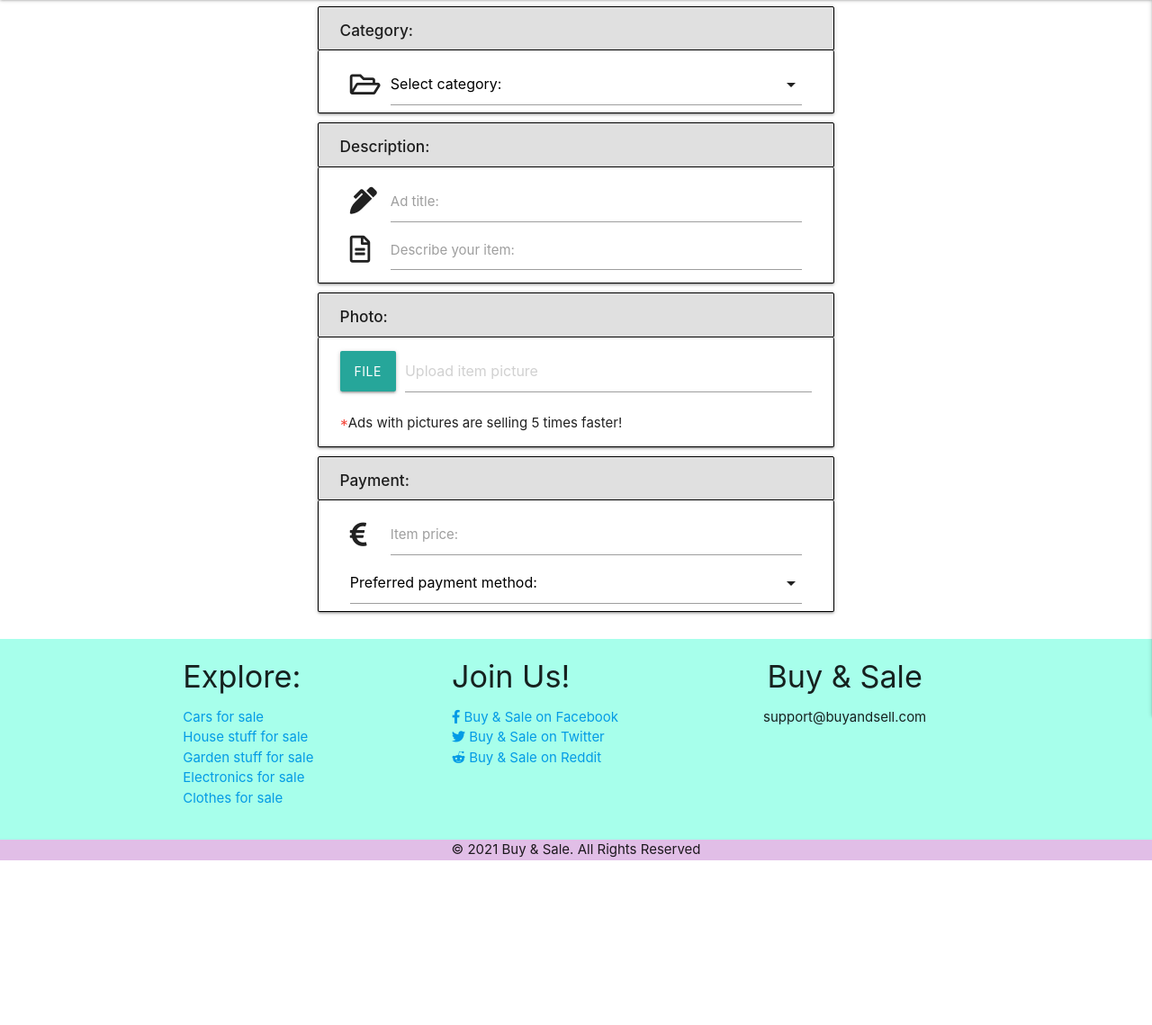
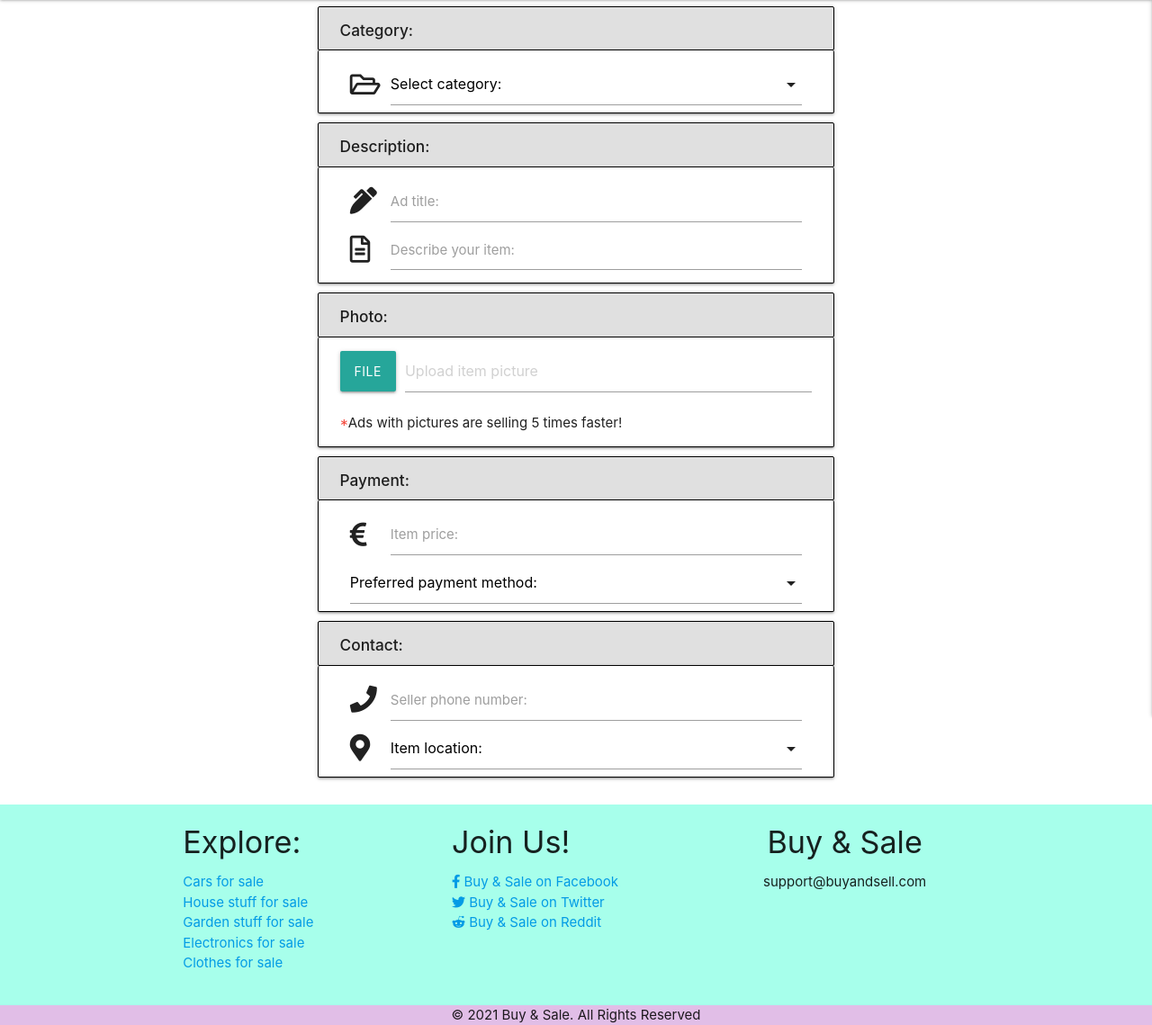
Before and after one commit to zokam1411/milestone-project-3, a Flask app: page /add_ad in a window 1280 px wide. Shown: the part 65-1204 px from the top of the page at 90% size. Before the commit the page ends 1021 px from the top, so only its background shows below. Run offline with Flask 2, Linux system fonts and the light colour scheme; some libraries are stand-ins or nearby versions.

Commit message:
Add contact tab to form

```diff
--- a/templates/add_ad.html
+++ b/templates/add_ad.html
@@ -77,6 +77,28 @@
                 </div>
             </div>
         </div>
+        <div class="card-panel grey lighten-2 tab-top">
+            <h6><strong>Contact:</strong></h6>
+        </div>
+        <div class="card-panel tab-bottom">
+            <div class="row">
+                <div class="input-field col s12">
+                    <i class="fas fa-phone prefix"></i>
+                    <input id="phone" name="phone" type="number" class="validate" minlength="1" maxlength="5"
+                        data-length="20" required>
+                    <label for="phone">Seller phone number:</label>
+                </div>
+                <div class="input-field col s12">
+                    <i class="fas fa-map-marker-alt prefix"></i>
+                    <select>
+                        <option value="" disabled selected>Item location:</option>
+                        <option value="1">Dublin</option>
+                        <option value="2">Cork</option>
+                        <option value="3">Galway</option>
+                    </select>
+                </div>
+            </div>
+        </div>
 
     </form>
 </div>
```
